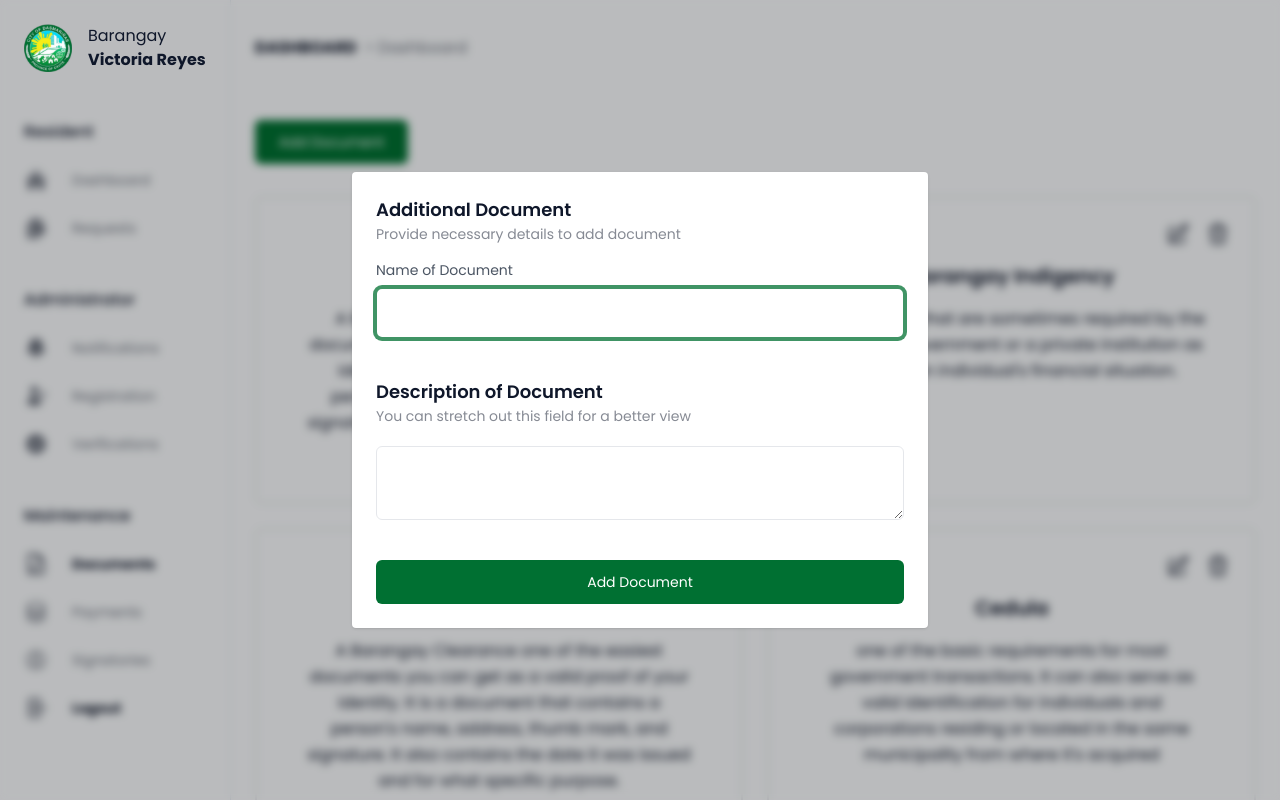
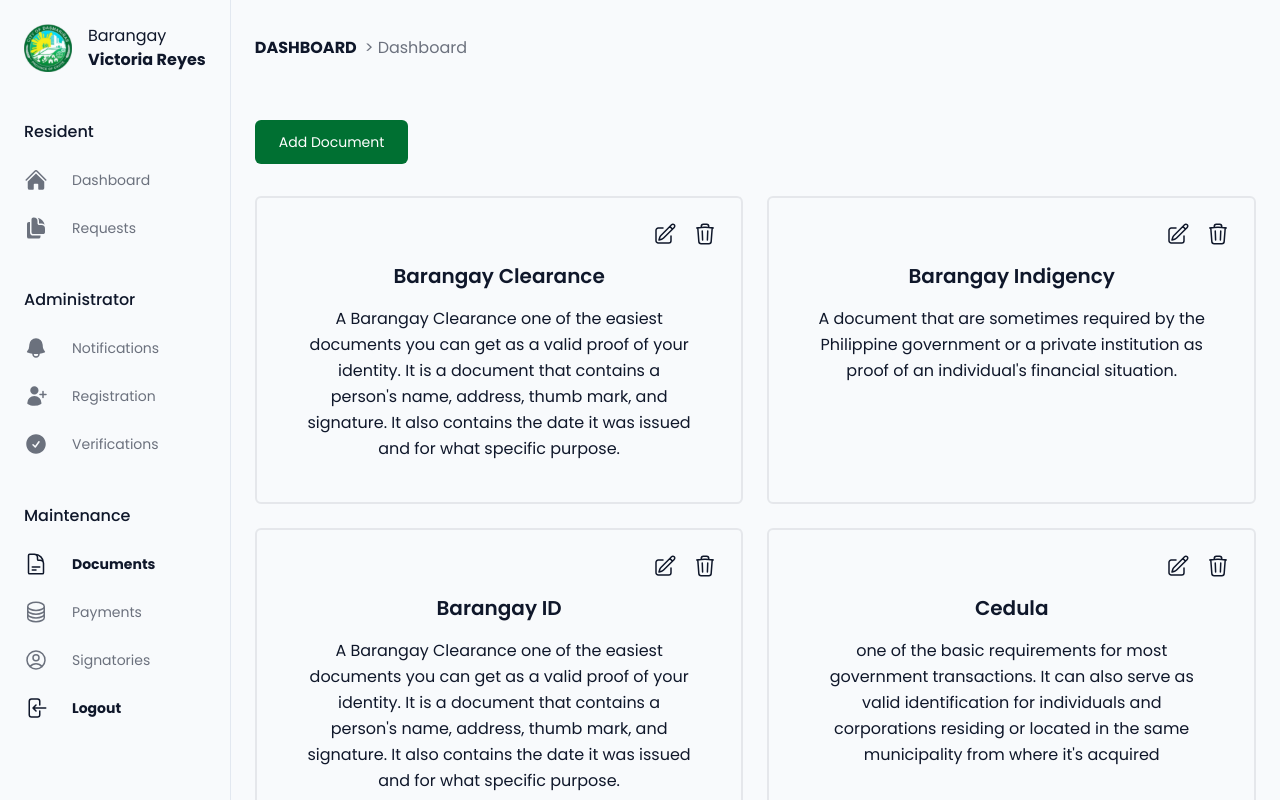
Before and after one commit to jazztinecruz/victoria-reyes, a Next.js app: page /dashboard/document-maintenance in a window 1280 px wide. Both pictures are taken after a click on the button "Add Document". Built offline with nearby package versions, Linux system fonts and the light colour scheme.

Commit message:
Modify add modal

```diff
--- a/components/modals/add-document.tsx
+++ b/components/modals/add-document.tsx
@@ -1,79 +1,67 @@
-import { Dispatch, SetStateAction } from "react";
+"use client";
+import { useState } from "react";
 import Modal from ".";
 import Button from "../elements/button/button";
 import Field from "../elements/field";
 
-interface Props {
-  openAddModal: boolean;
-  setOpenAddModal: Dispatch<SetStateAction<boolean>>;
-  document: {
-    id: number;
-    name: string;
-    description: string;
+const AddDocumentModal = () => {
+  const [openAddModal, setOpenAddModal] = useState(false);
+  const [fields, setFields] = useState({
+    title: "",
+    description: "",
+    price: "",
+  });
+
+  const handleAddDocument = async () => {
+    const response = await fetch("/api/add-document", {
+      method: "POST",
+      body: JSON.stringify({
+        title: fields.title,
+        description: fields.description,
+        price: +fields.price,
+      }),
+    });
   };
-  setDocument: Dispatch<
-    SetStateAction<{
-      id: number;
-      name: string;
-      description: string;
-    }>
-  >;
-  documents: {
-    id: number;
-    name: string;
-    description: string;
-  }[];
-  setDocuments: Dispatch<
-    SetStateAction<
-      {
-        id: number;
-        name: string;
-        description: string;
-      }[]
-    >
-  >;
-  initialValue: {
-    id: number;
-    name: string;
-    description: string;
-  };
-}
 
-const AddDocumentModal = ({
-  openAddModal,
-  setOpenAddModal,
-  documents,
-  setDocuments,
-  document,
-  setDocument,
-  initialValue,
-}: Props) => {
   return (
+    <>
+      <div className="mr-auto">
+        <Button
+          name="Add Document"
+          fill
+          handler={() => setOpenAddModal(true)}
+        />
+      </div>
+
       <Modal
         size="medium"
         as="div"
-      open
-      onClose={() => setOpenAddModal(!openAddModal)}>
+        open={openAddModal}
+        onClose={() => setOpenAddModal(false)}>
         <div className="flex flex-col">
           <span className="text-lg font-semibold">Additional Document</span>
           <span className="text-sm font-light opacity-50">
             Provide necessary details to add document
           </span>
         </div>
-      <form
-        onSubmit={() => {
-          setDocuments([...documents, document]);
-          setDocument(initialValue);
-          setOpenAddModal(false);
-        }}
-        className="flex flex-col gap-10">
+        <form className="flex flex-col gap-10">
           <Field.Textbox
             type="text"
-          name="name"
+            name="title"
             label="Name of Document"
             required
-          onChange={setDocument}
+            value={fields.title}
+            onChange={setFields}
           />
+          <Field.Textbox
+            type="number"
+            name="price"
+            value={fields.price}
+            label="Price of Document"
+            required
+            onChange={setFields}
+          />
+
           <div className="flex flex-col gap-3">
             <div className="flex flex-col">
               <span className="text-lg font-semibold">
@@ -86,18 +74,17 @@ const AddDocumentModal = ({
             <textarea
               name="description"
               required
+              value={fields.description}
               onChange={(event) =>
-              setDocument({
-                ...document,
-                description: event?.target.value,
-              })
+                setFields({ ...fields, description: event.target.value })
               }
               className="mt-2 block w-full rounded-md border border-gray-200 bg-white px-5 py-3 text-gray-700 placeholder-gray-400 focus:border-brand/75 focus:outline-none focus:ring focus:ring-brand/75 focus:ring-opacity-40  dark:border-gray-700 dark:bg-gray-900 dark:text-gray-300 dark:placeholder-gray-600"
             />
           </div>
-        <Button fill name="Add Document" />
+          <Button fill name="Add Document" handler={handleAddDocument} />
         </form>
       </Modal>
+    </>
   );
 };
 
```
Lines whose indentation alone changed are shown as unchanged.
